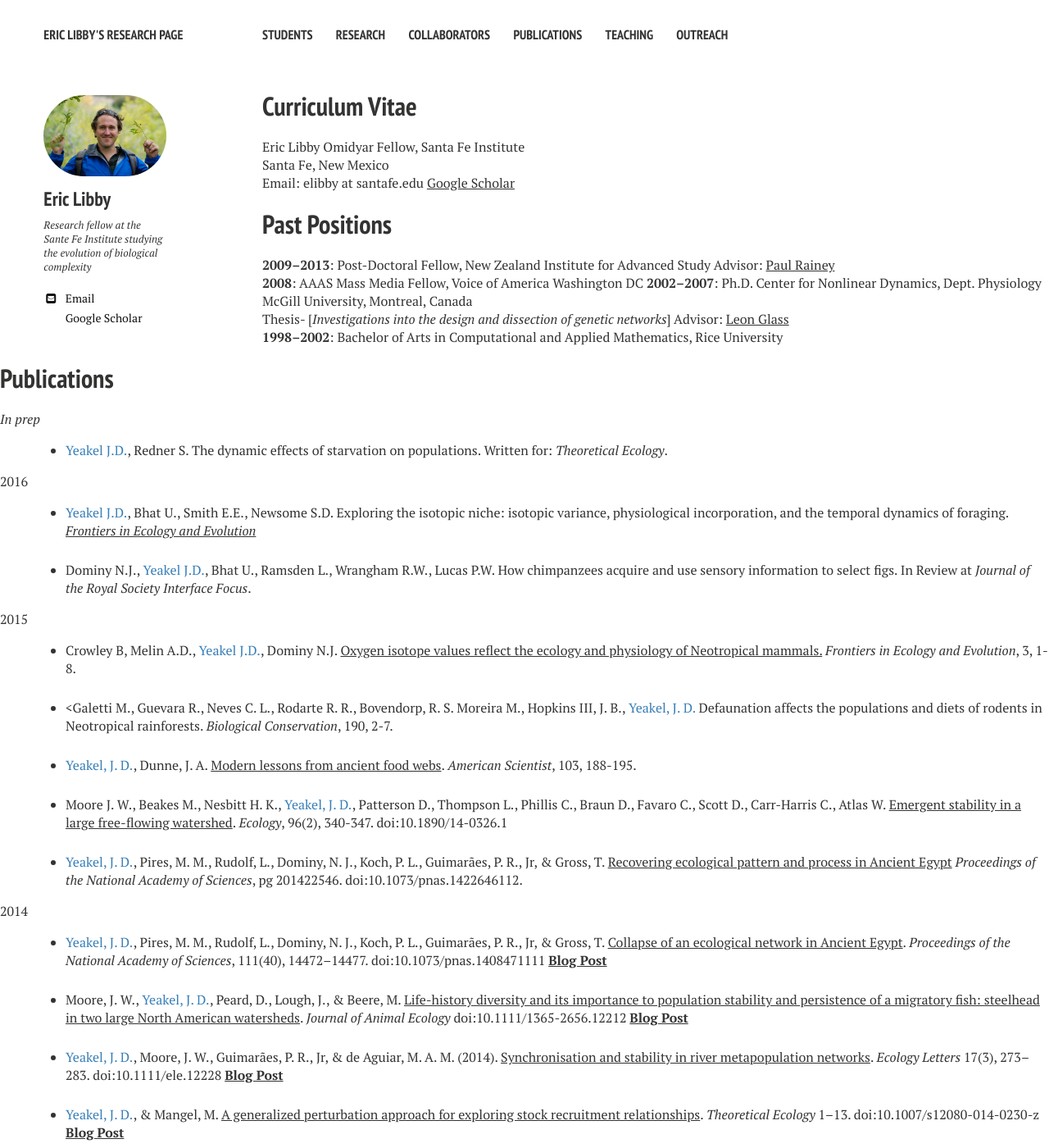
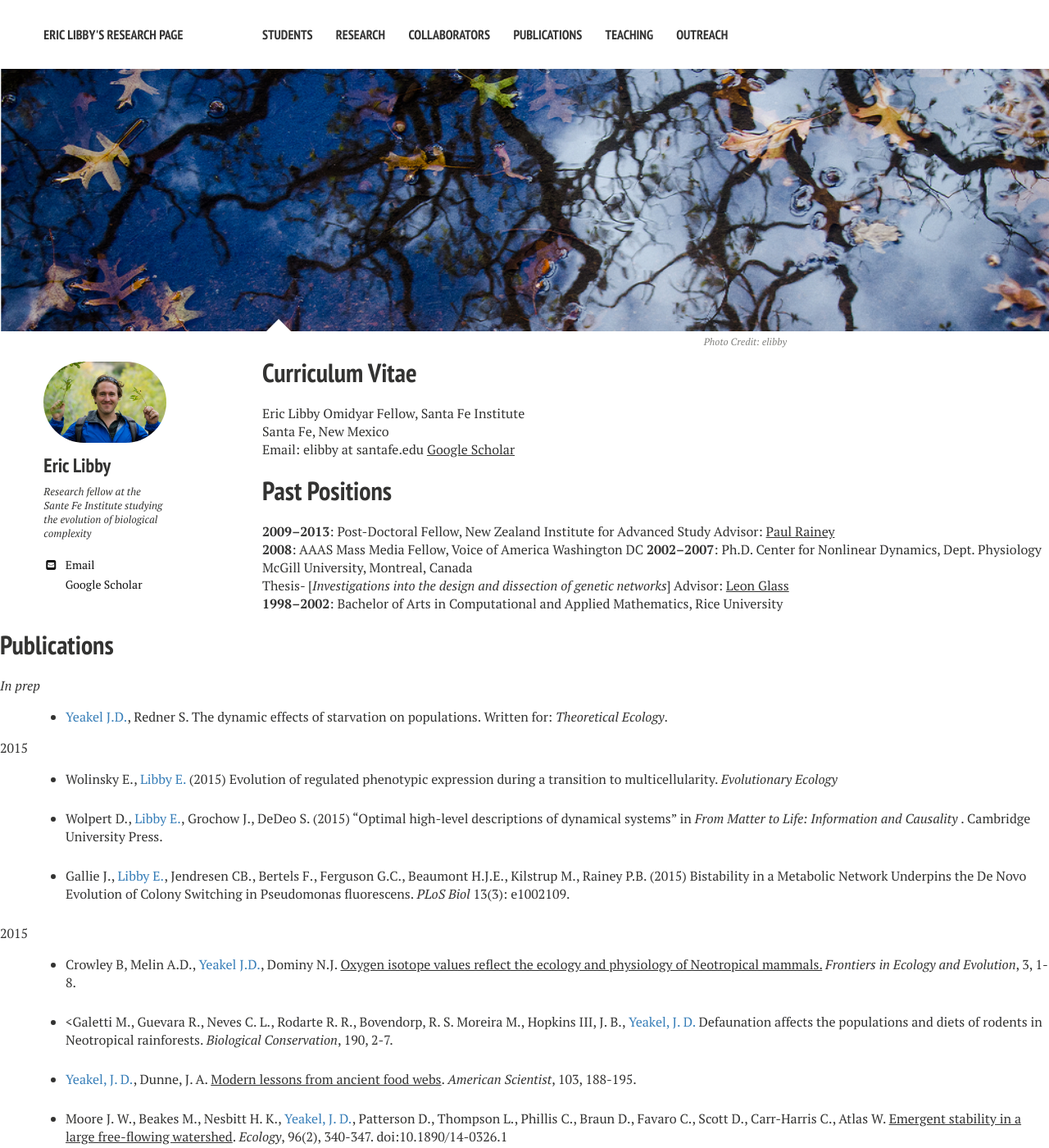
Before and after one commit to ericlibby/oldweb, a Jekyll site: the page built from p_publications/index.md, in a window 1280 px wide and 1400 px high. Shown: the whole window at 82% size. Built offline with Jekyll 4.4.1, drawn with Linux system fonts in a browser that asks for light colours; nearby versions of some CDN libraries; comment, search, counter and statistics services are not loaded.

Commit message:
update pubs

```diff
--- a/p_publications/index.md
+++ b/p_publications/index.md
@@ -4,6 +4,9 @@ title: Curriculum Vitae
 tags: [CV, Jekyll, theme, responsive]
 modified: 2014-08-08T20:53:07.573882-04:00
 comments: true
+image:
+  feature: leavespond.jpg
+  credit: elibby
 ---
 
 Eric Libby
@@ -36,10 +39,12 @@ Publications
 *In prep*
 :	* <span style="color:#377EB8;">Yeakel J.D.</span>, Redner S. The dynamic effects of starvation on populations. Written for: *Theoretical Ecology*.
 
-2016
-:	* <div data-badge-popover="left" class='altmetric-embed' data-badge-type='donut' data-doi="10.3389/fevo.2016.00001"></div> <span style="color:#377EB8;">Yeakel J.D.</span>, Bhat U., Smith  E.E., Newsome S.D. Exploring the isotopic niche: isotopic variance, physiological incorporation, and the temporal dynamics of foraging. [*Frontiers in Ecology and Evolution*](http://journal.frontiersin.org/article/10.3389/fevo.2016.00001/full#)
+2015
+:	* Wolinsky E., <span style="color:#377EB8;"> Libby E.</span> (2015) Evolution of regulated phenotypic expression during a transition to multicellularity. <I> Evolutionary Ecology </I>
 
-	* Dominy N.J., <span style="color:#377EB8;">Yeakel J.D.</span>, Bhat U., Ramsden L., Wrangham R.W., Lucas P.W. How chimpanzees acquire and use sensory information to select figs. In Review at *Journal of the Royal Society Interface Focus*.
+	* Wolpert D., <span style="color:#377EB8;"> Libby E.</span>, Grochow J., DeDeo S. (2015) "Optimal high-level descriptions of dynamical systems" in <I> From Matter to Life: Information and Causality </I>. Cambridge University Press.
+
+	* Gallie J., <span style="color:#377EB8;"> Libby E.</span>, Jendresen CB., Bertels F., Ferguson G.C., Beaumont H.J.E., Kilstrup M.,  Rainey P.B. (2015) Bistability in a Metabolic Network Underpins the De Novo Evolution of Colony Switching in Pseudomonas fluorescens. <I> PLoS Biol </I> 13(3): e1002109.
 
 
 2015
```
